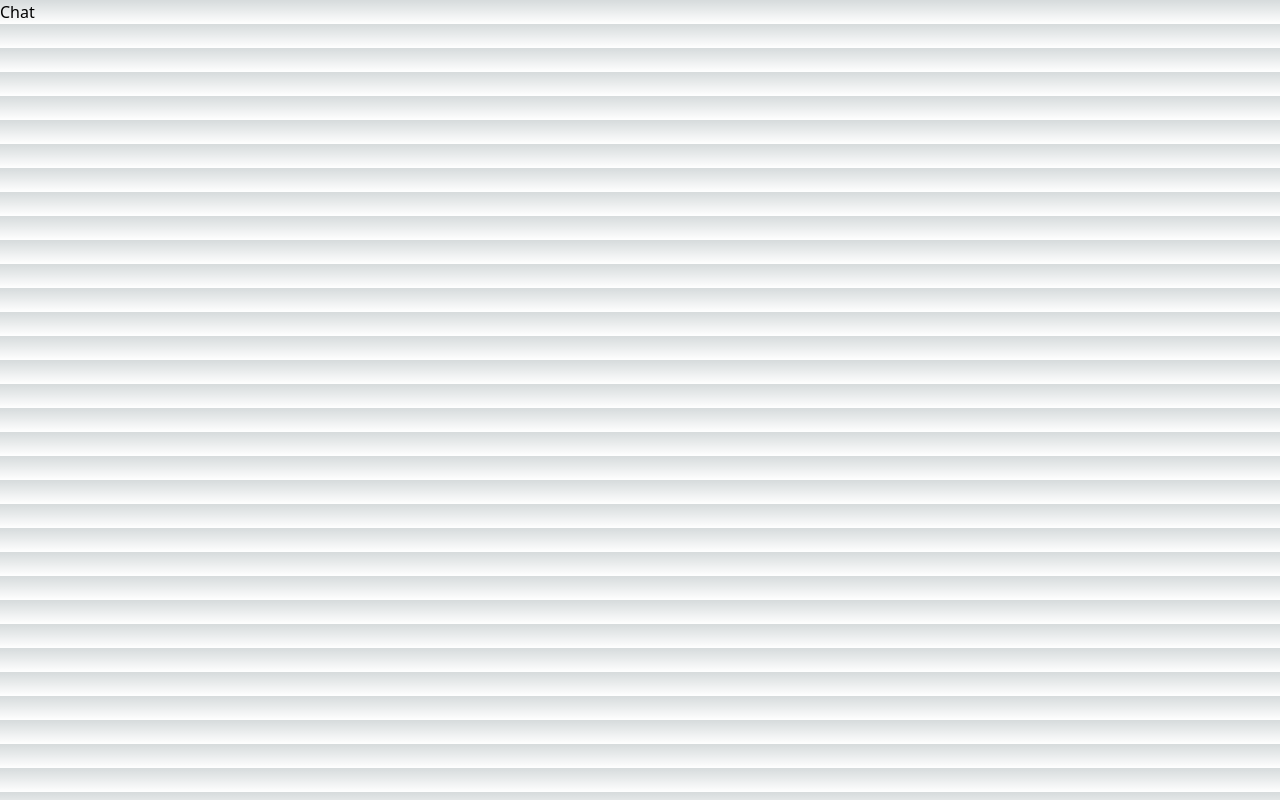
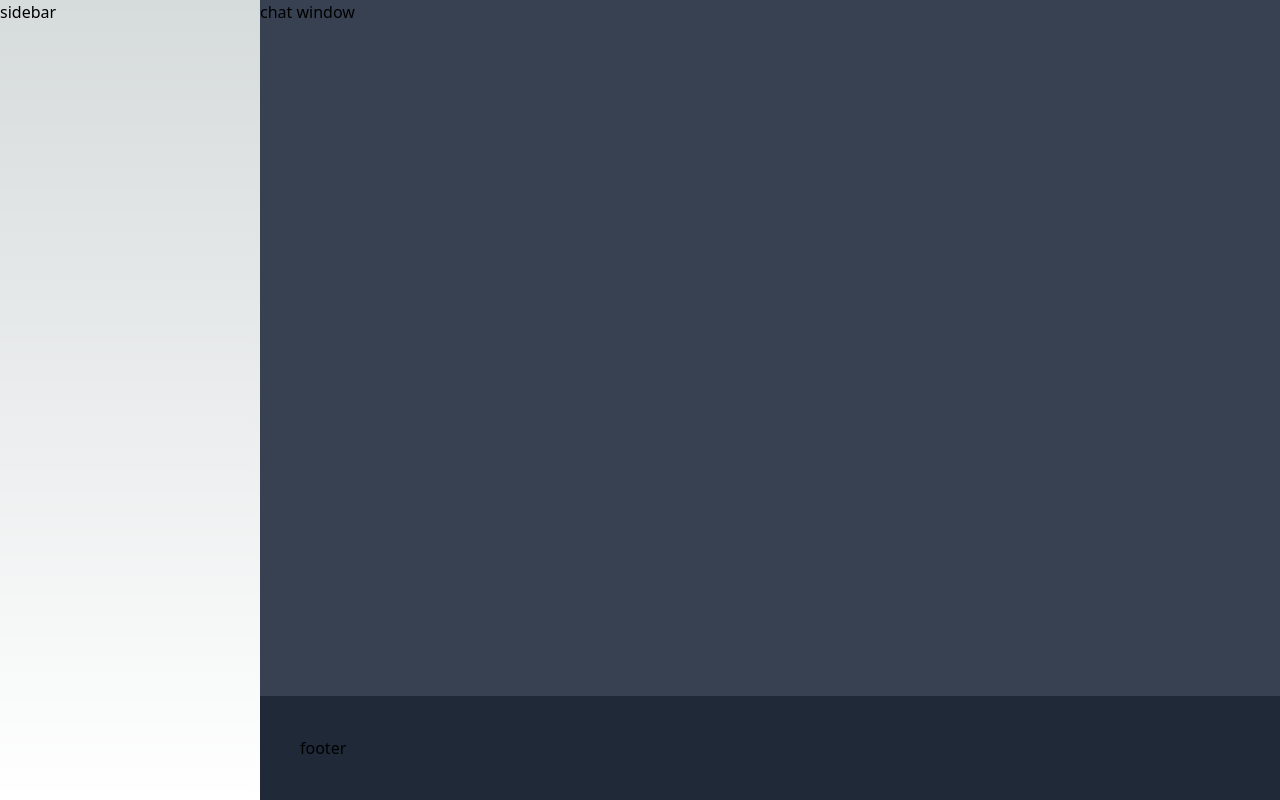
Before and after one commit to frank-mendez/chatty-gwapa, a Next.js app: page /chat in a window 1280 px wide. Built offline with nearby package versions, Linux system fonts and the light colour scheme.

Commit message:
Added basic chat scaffolding

```diff
--- /dev/null
+++ b/pages/chat/[[...chatId]].tsx
@@ -0,0 +1,21 @@
+import Head from 'next/head'
+import React from 'react'
+
+const Chat = () => {
+	return (
+		<>
+			<Head>
+				<title>New Chat</title>
+			</Head>
+			<div className='grid h-screen grid-cols-[260px_1fr]'>
+				<div>sidebar</div>
+				<div className='bg-gray-700 flex flex-col'>
+					<div className='flex-1'>chat window</div>
+					<footer className='bg-gray-800 p-10'>footer</footer>
+				</div>
+			</div>
+		</>
+	)
+}
+
+export default Chat
--- a/pages/chat/index.tsx
+++ /dev/null
@@ -1,7 +0,0 @@
-import React from 'react'
-
-const Chat = () => {
-	return <div>Chat</div>
-}
-
-export default Chat
```
Also changed, not shown: pages/chat/[chatId].tsx (deleted).
